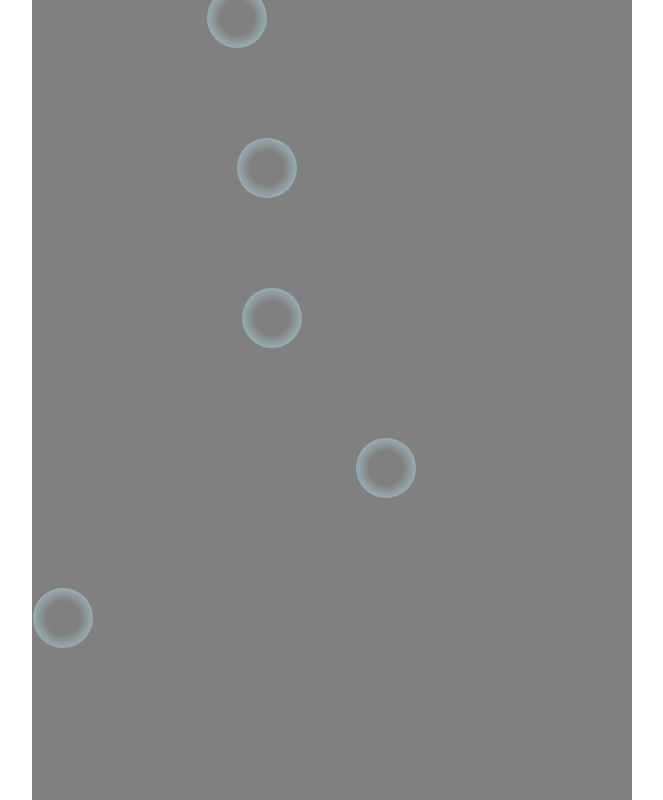
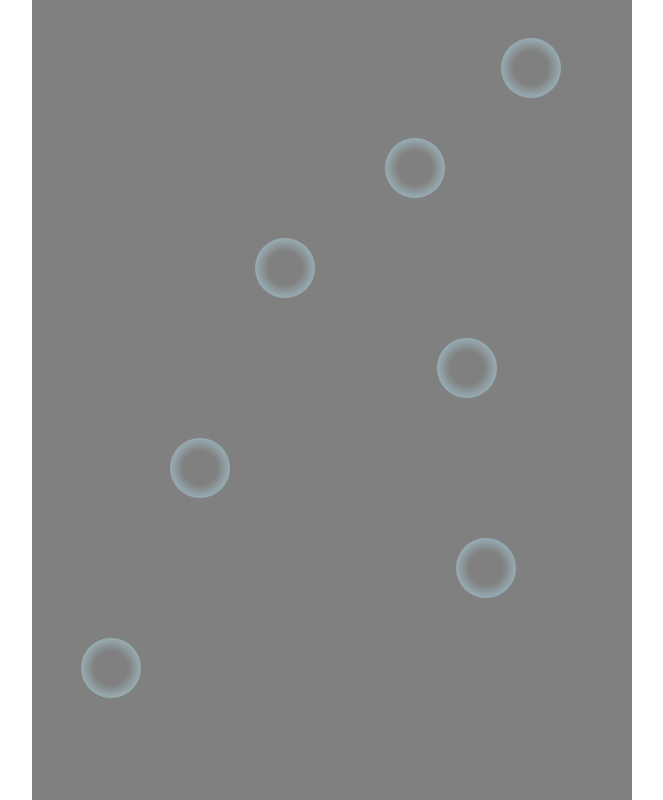
Before and after one commit to cod1r/bubblepop, a React (Vite) app: page / in a window 1280 px wide. Shown: the whole page, without its empty margins (308-971 px from the left). Built offline with nearby package versions, Linux system fonts and the light colour scheme.

Commit message:
bubbles spawn faster and moving straight down is possible now

```diff
--- a/src/App.tsx
+++ b/src/App.tsx
@@ -36,14 +36,14 @@ function App() {
         const newbubble: [number, number, number, number, string] = [
           Math.floor(Math.random() * 541),
           -60,
-          [-1, 1][Math.floor(Math.random() * 2)],
+          [-1, 0, 1][Math.floor(Math.random() * 3)],
           1,
           `${p.length}`,
         ];
         const newb = [...p, newbubble];
         return newb;
       });
-    }, 1500);
+    }, 1000);
   }, []);
   return (
     <div
```
